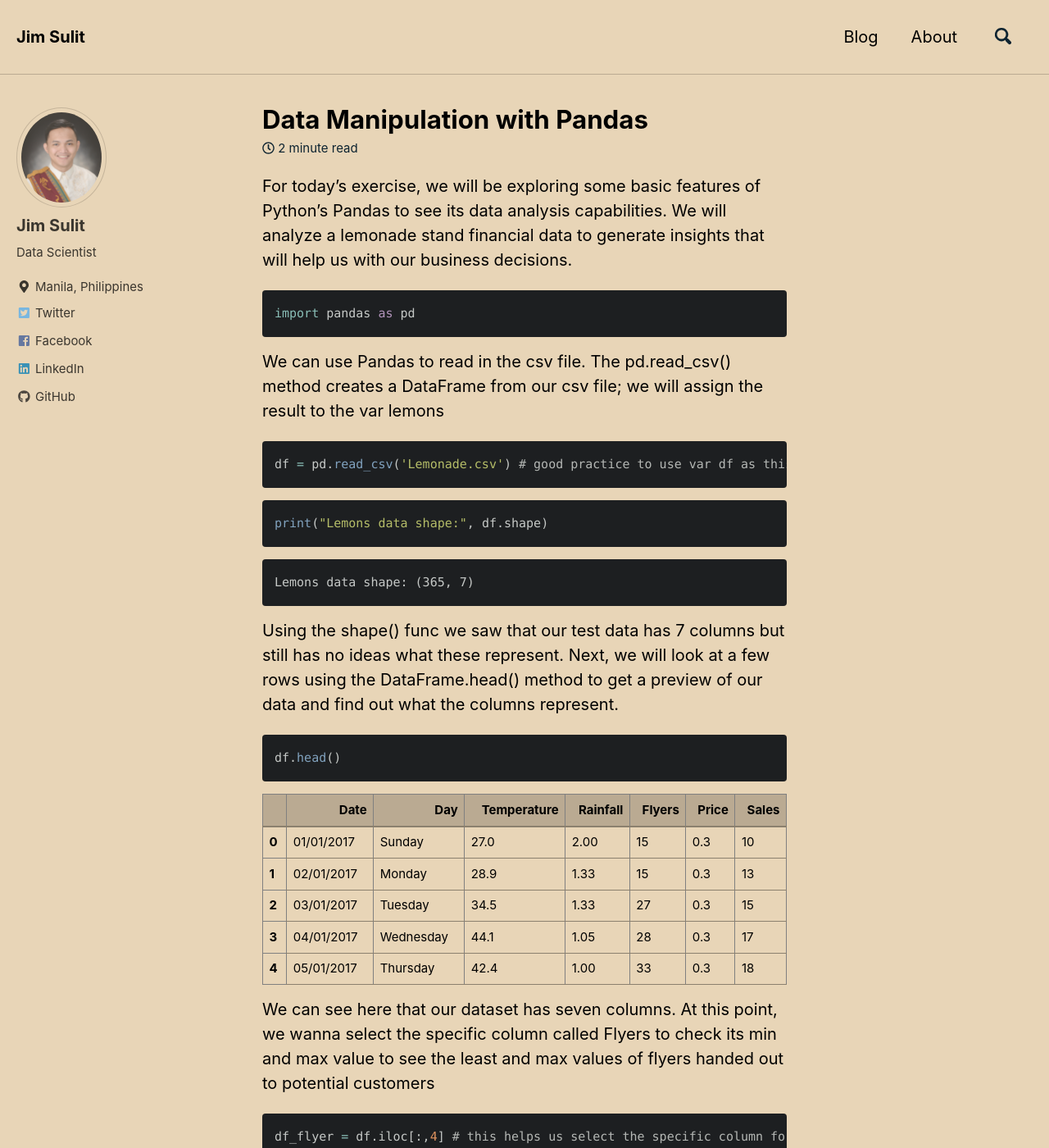
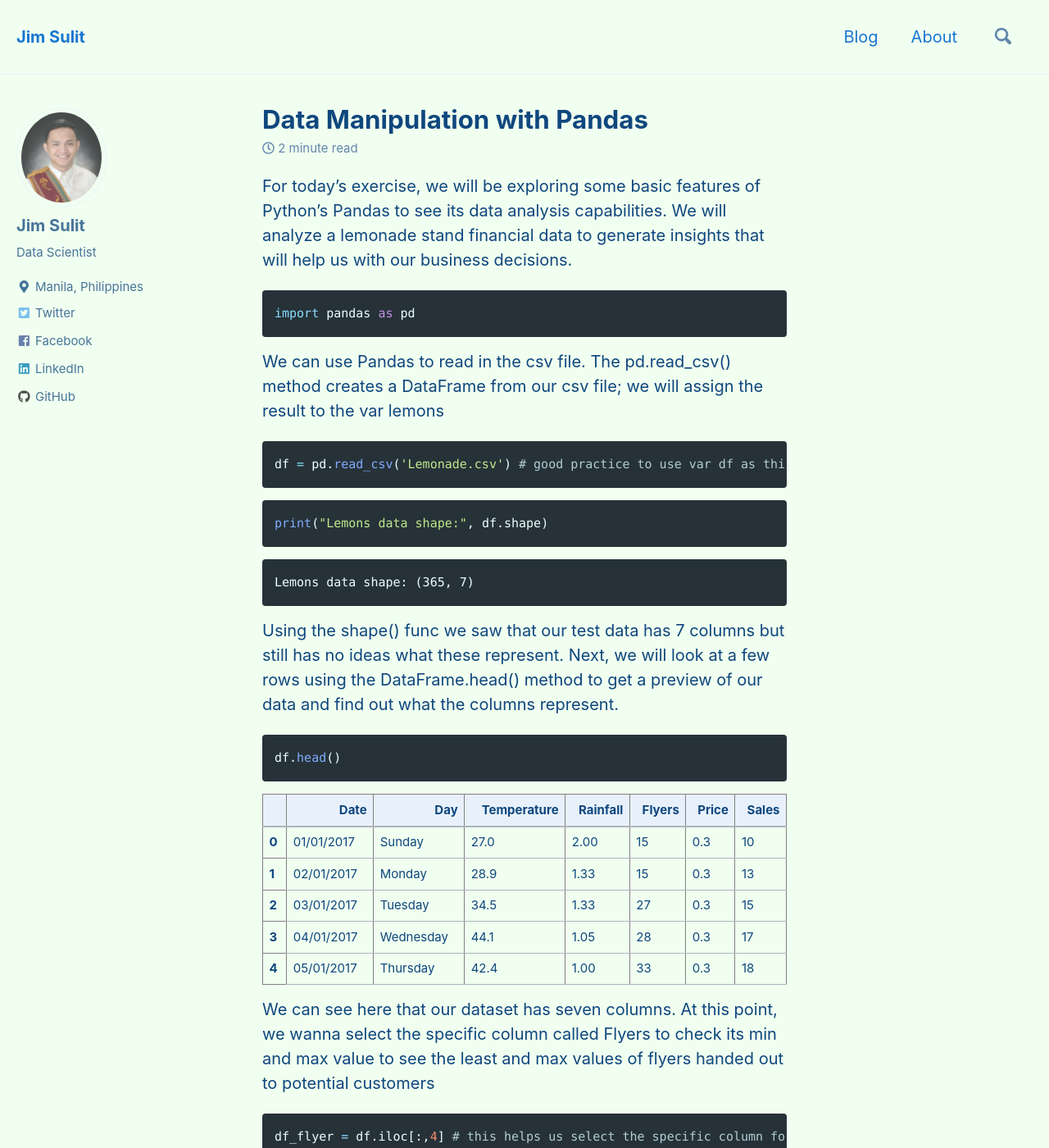
Before and after one commit to jimmsulit/jimmsulit.github.io, a Jekyll site: the page built from _posts/2018-04-29-testpost.md, in a window 1280 px wide and 1400 px high. Shown: the whole window at 82% size. Built offline with Jekyll 4.4.1, drawn with Linux system fonts in a browser that asks for light colours; nearby versions of some CDN libraries.

Commit message:
updated blog details

```diff
--- a/_config.yml
+++ b/_config.yml
@@ -12,7 +12,7 @@
 
 # theme                  : "minimal-mistakes-jekyll"
 # remote_theme           : "mmistakes/minimal-mistakes"
-minimal_mistakes_skin    : "sunrise" # "air", "aqua", "contrast", "dark", "dirt", "neon", "mint", "plum", "sunrise"
+minimal_mistakes_skin    : "aqua" # "air", "aqua", "contrast", "dark", "dirt", "neon", "mint", "plum", "sunrise"
 
 # Site Settings
 locale                   : "en-US"
--- a/_sass/minimal-mistakes/_variables.scss
+++ b/_sass/minimal-mistakes/_variables.scss
@@ -6,10 +6,10 @@
    Typography
    ========================================================================== */
 
-$doc-font-size: 12 !default;
+$doc-font-size: 11 !default; // orig value is 12
 
 /* paragraph indention */
-$paragraph-indent: false !default; // true, false (default)
+$paragraph-indent: true !default; // true, false (default) orig value is false
 $indent-var: 1.1em !default;
 
 /* system typefaces */
```
